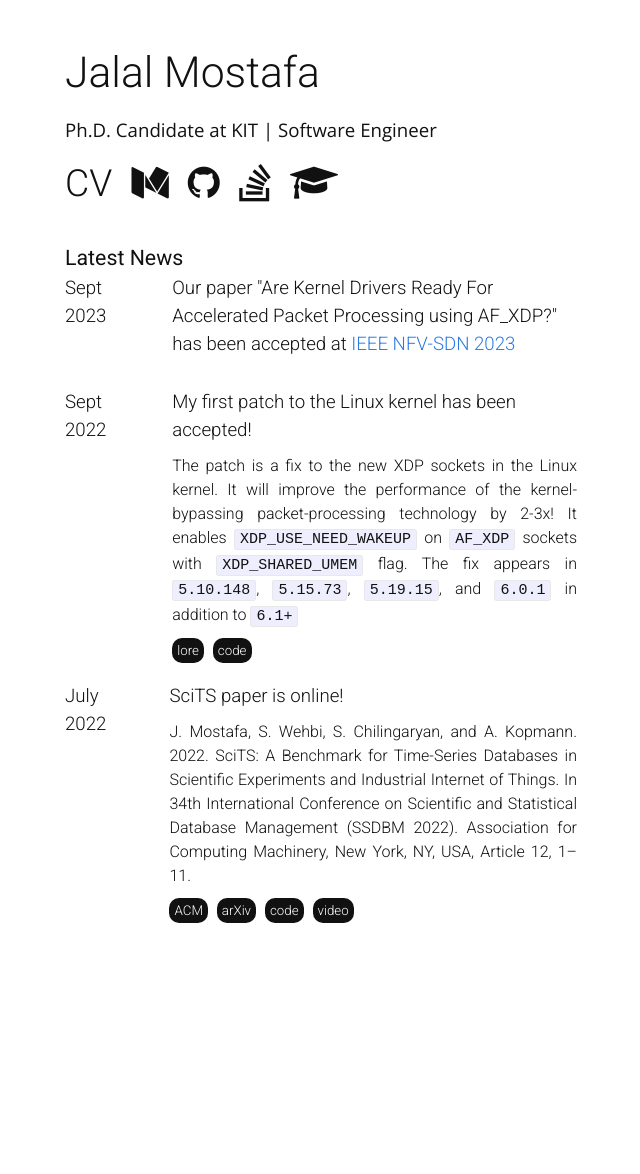
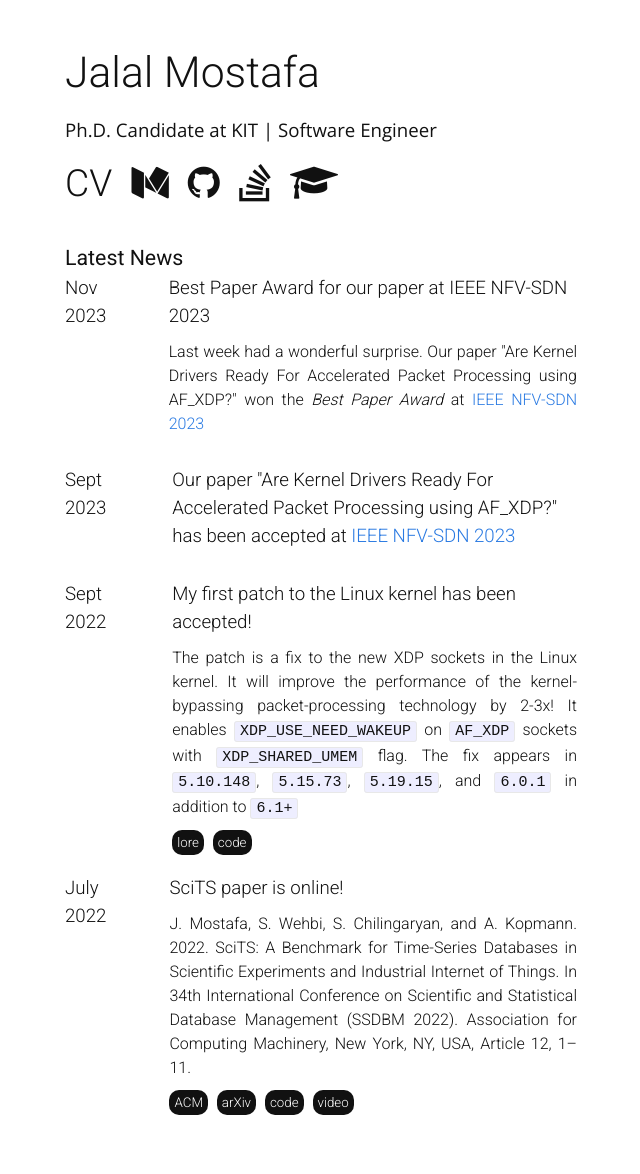
Before and after one commit to jalalmostafa/jalalmostafa.github.io, a Jekyll site: the page built from index.html, in a window 1280 px wide. Shown: the whole page, without its empty margins (319-959 px from the left). Built offline with Jekyll 4.4.1, drawn with Linux system fonts in a browser that asks for light colours; before the commit the page ends 982 px from its top, so only the background shows below that.

Commit message:
mid. november news

```diff
--- a/index.html
+++ b/index.html
@@ -55,6 +55,20 @@ layout: home
         <article class="section-content">
             <!--add news here -->
             <div class="news">
+                <span class="news-date">Nov 2023</span>
+                <span class="news-paper">
+                    <div class="news-paper-header">Best Paper Award for our paper at IEEE NFV-SDN
+                        2023</div>
+                    <div class="news-paper-content">
+                        Last week had a wonderful surprise. Our paper "Are Kernel Drivers Ready For Accelerated Packet Processing
+                        using AF_XDP?" won the <em>Best Paper Award</em> at <a href="https://nfvsdn2023.ieee-nfvsdn.org/">IEEE NFV-SDN
+                            2023</a>
+                    </div>
+                    <div class="news-paper-footer">
+                    </div>
+                </span>
+            </div>
+            <div class="news">
                 <span class="news-date">Sept 2023</span>
                 <span class="news-paper">
                     <div class="news-paper-header">Our paper "Are Kernel Drivers Ready For Accelerated Packet Processing
```
